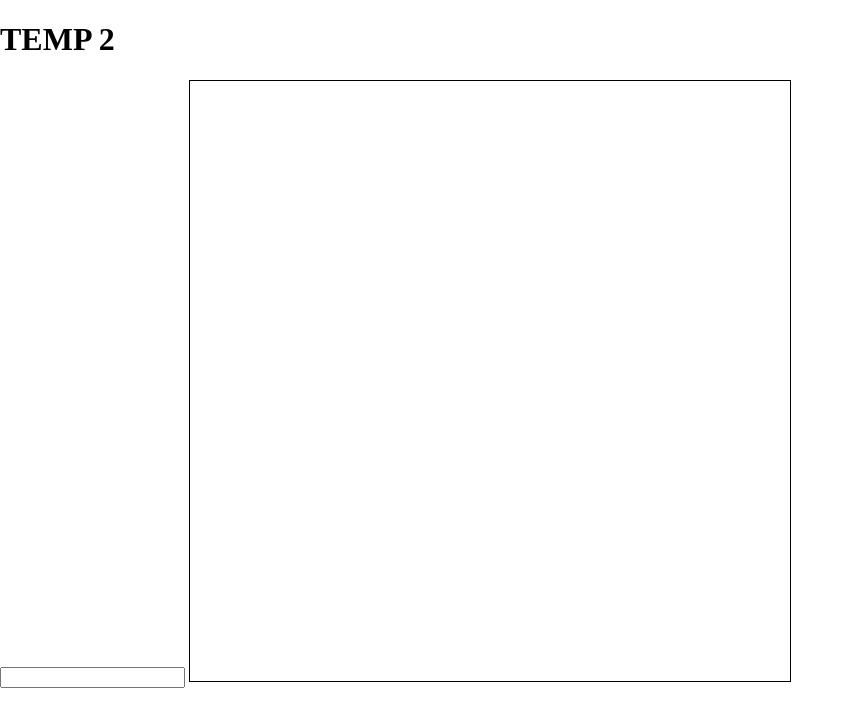
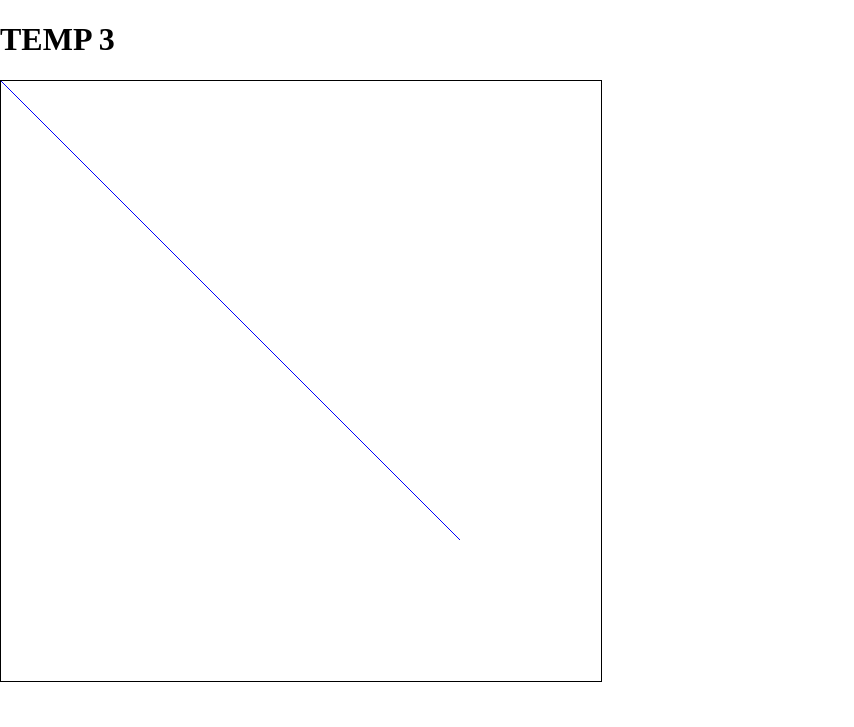
Before and after one commit to mebartsch/mebartsch.github.io, a Jekyll site: the page projects/Game1/index.html, which Jekyll copies as it is, in a window 1280 px wide. Shown: the top 727 px of the page, without its empty margins (0-854 px from the left). Built offline with Jekyll 4.4.1, drawn with Linux system fonts in a browser that asks for light colours.

Commit message:
Update index.html

```diff
--- a/projects/Game1/index.html
+++ b/projects/Game1/index.html
@@ -7,22 +7,23 @@
         padding: 0px;
       }
     </style>
-	  <h1> TEMP 2 </h1>
+	  <h1> TEMP 3 </h1>
   </head>
   <body>
 
 <!--	  <body onload="draw();"> -->
-<input type="text" onkeypress="draw()">
 
 
 <canvas id="Canvas" width="600" height="600" style="border:1px solid #000000;"></canvas>
 
     <script>
 
+	window.addEventListener("keypress", draw());
+
         var fixedcenteri = 0;
         var fixedcenterj = 0;
 
-        function draw () {
+        function draw() {
             var elem = document.getElementById('Canvas');
             var cx = elem.getContext('2d');
 
```
